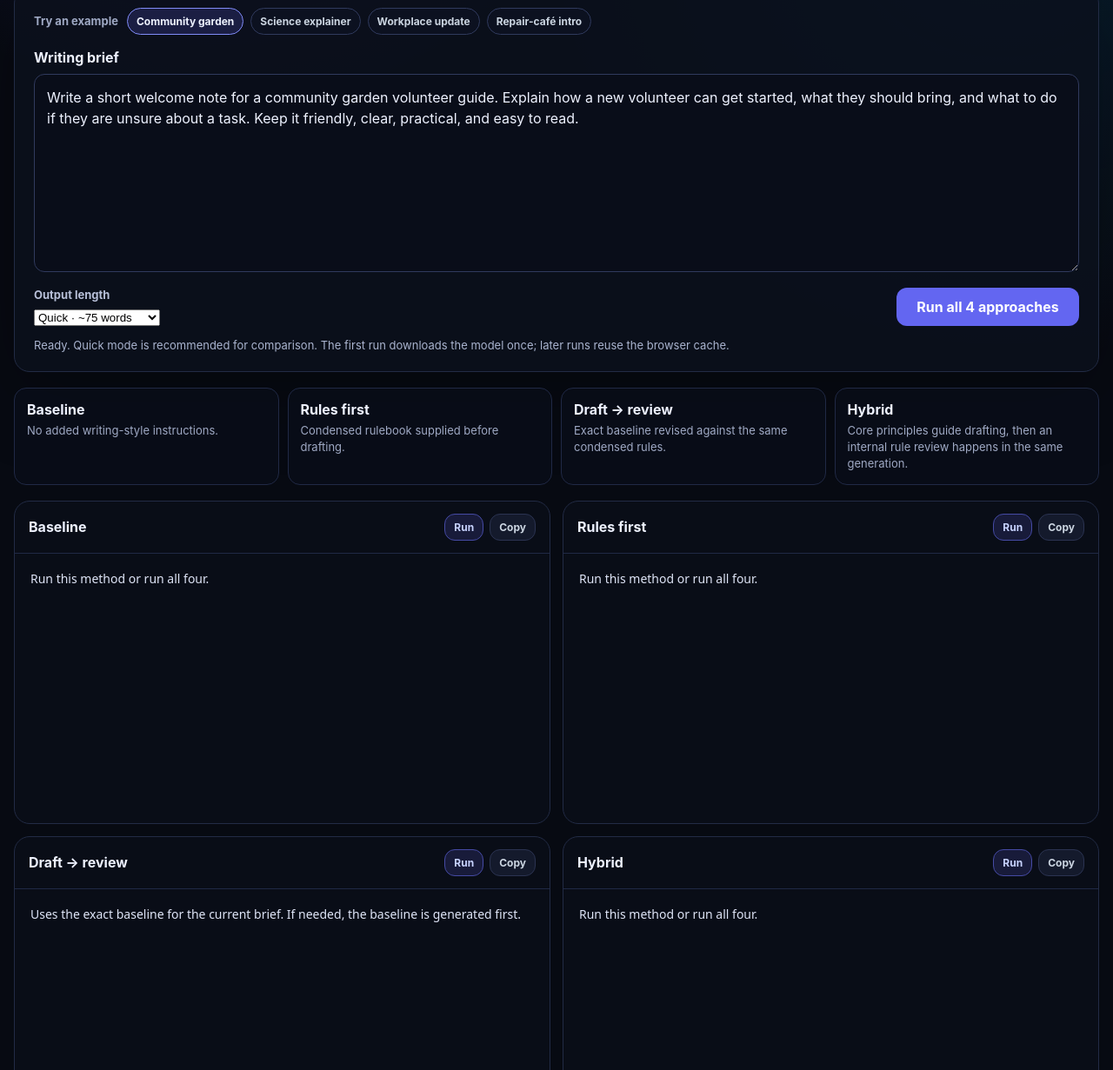
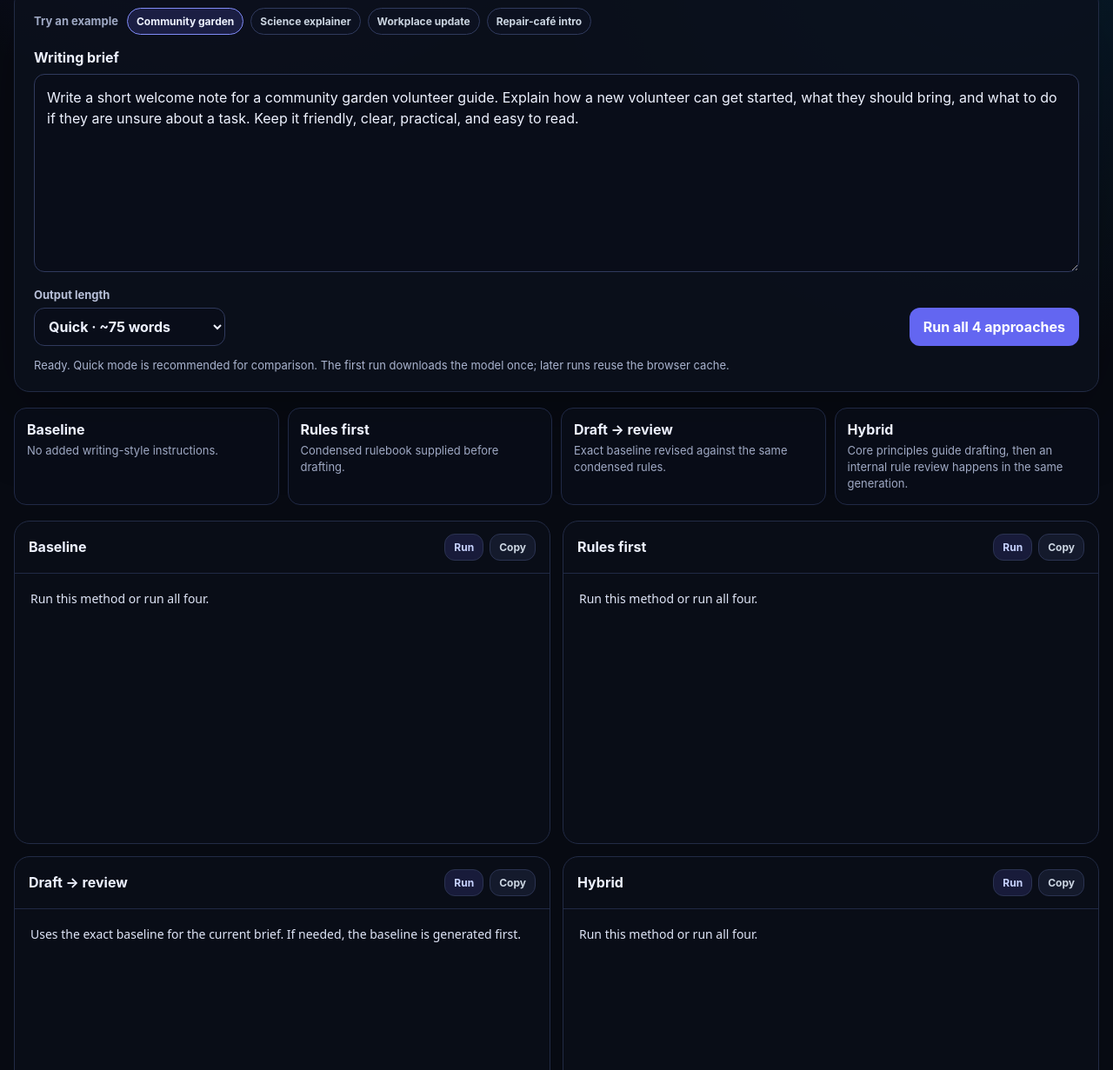
Before and after one commit to in-c0/writing-skill, a plain HTML site: page demo/static/index.html in a window 1280 px wide. Shown: the part 342-1573 px from the top of the page at 87% size. Drawn offline with Linux system fonts and the light colour scheme.

Commit message:
Style fast output mode selector

```diff
--- a/demo/static/styles.css
+++ b/demo/static/styles.css
@@ -41,7 +41,7 @@ h1 { margin: 8px 0 12px; font-size: clamp(38px, 6vw, 72px); line-height: .98; le
 
 .controls { padding: 22px; }
 label { display: block; font-weight: 700; margin-bottom: 9px; }
-textarea, input {
+textarea, input, select {
   width: 100%;
   border: 1px solid #303a5d;
   border-radius: 12px;
@@ -50,8 +50,8 @@ textarea, input {
   font: inherit;
 }
 textarea { resize: vertical; min-height: 170px; padding: 14px; line-height: 1.55; }
-input { padding: 10px 12px; }
-textarea:focus, input:focus { outline: 2px solid #6366f1; outline-offset: 1px; }
+input, select { padding: 10px 12px; }
+textarea:focus, input:focus, select:focus { outline: 2px solid #6366f1; outline-offset: 1px; }
 
 .example-row {
   display: flex;
@@ -79,7 +79,7 @@ textarea:focus, input:focus { outline: 2px solid #6366f1; outline-offset: 1px; }
 .example.active { border-color: #818cf8; background: rgba(99, 102, 241, .18); color: #eef2ff; }
 
 .control-row { display: flex; align-items: end; justify-content: space-between; gap: 14px; margin-top: 14px; }
-.token-control { width: 180px; margin: 0; }
+.token-control { width: 220px; margin: 0; }
 .token-control span { display: block; font-size: 13px; margin-bottom: 7px; color: #b8c0d9; }
 button {
   border: 0;
@@ -89,13 +89,13 @@ button {
   font-weight: 750;
   cursor: pointer;
 }
-button:disabled { opacity: .55; cursor: progress; }
-#run { background: #6366f1; color: white; min-width: 210px; }
-#run:hover:not(:disabled) { background: #71717a; }
-.copy, .run-one { padding: 7px 10px; font-size: 12px; }
-.copy { background: #141a2c; color: #cbd5e1; border: 1px solid #2b3351; }
-.run-one { background: rgba(99, 102, 241, .16); color: #c7d2fe; border: 1px solid #454aa4; }
-.run-one:hover:not(:disabled) { background: rgba(99, 102, 241, .28); }
+#run { background: #6366f1; color: white; min-width: 190px; }
+#run:hover { background: #71717a; }
+#run:disabled { opacity: .55; cursor: progress; }
+.copy, .run-one { padding: 7px 10px; background: #141a2c; color: #cbd5e1; border: 1px solid #2b3351; font-size: 12px; }
+.run-one { background: rgba(99, 102, 241, .16); color: #c7d2fe; }
+.run-one:disabled, .copy:disabled { opacity: .55; cursor: progress; }
+.result-actions { display: flex; gap: 7px; }
 
 .status-wrap { margin-top: 14px; color: #aab4cf; font-size: 13px; }
 progress { width: 100%; margin-top: 8px; height: 7px; }
@@ -115,7 +115,6 @@ progress { width: 100%; margin-top: 8px; height: 7px; }
 .result-card { min-height: 360px; border: 1px solid #222b45; border-radius: 18px; background: rgba(10, 14, 25, .82); overflow: hidden; }
 .result-head { display: flex; align-items: center; justify-content: space-between; gap: 12px; padding: 14px 16px; border-bottom: 1px solid #202945; }
 .result-head h2 { margin: 0; font-size: 16px; }
-.result-actions { display: flex; gap: 7px; }
 .output { margin: 0; padding: 18px; white-space: pre-wrap; overflow-wrap: anywhere; font: 14px/1.62 ui-sans-serif, system-ui, sans-serif; color: #dfe5f7; min-height: 310px; }
 .output[data-state="waiting"] { color: #8f99b5; }
 .output[data-state="running"] { color: #a5b4fc; }
@@ -138,5 +137,4 @@ footer { padding: 24px 2px 0; font-size: 13px; color: #8f99b5; }
   .control-row { align-items: stretch; flex-direction: column; }
   .token-control, #run { width: 100%; }
   .example-label { width: 100%; }
-  .result-head { align-items: flex-start; }
 }
```
